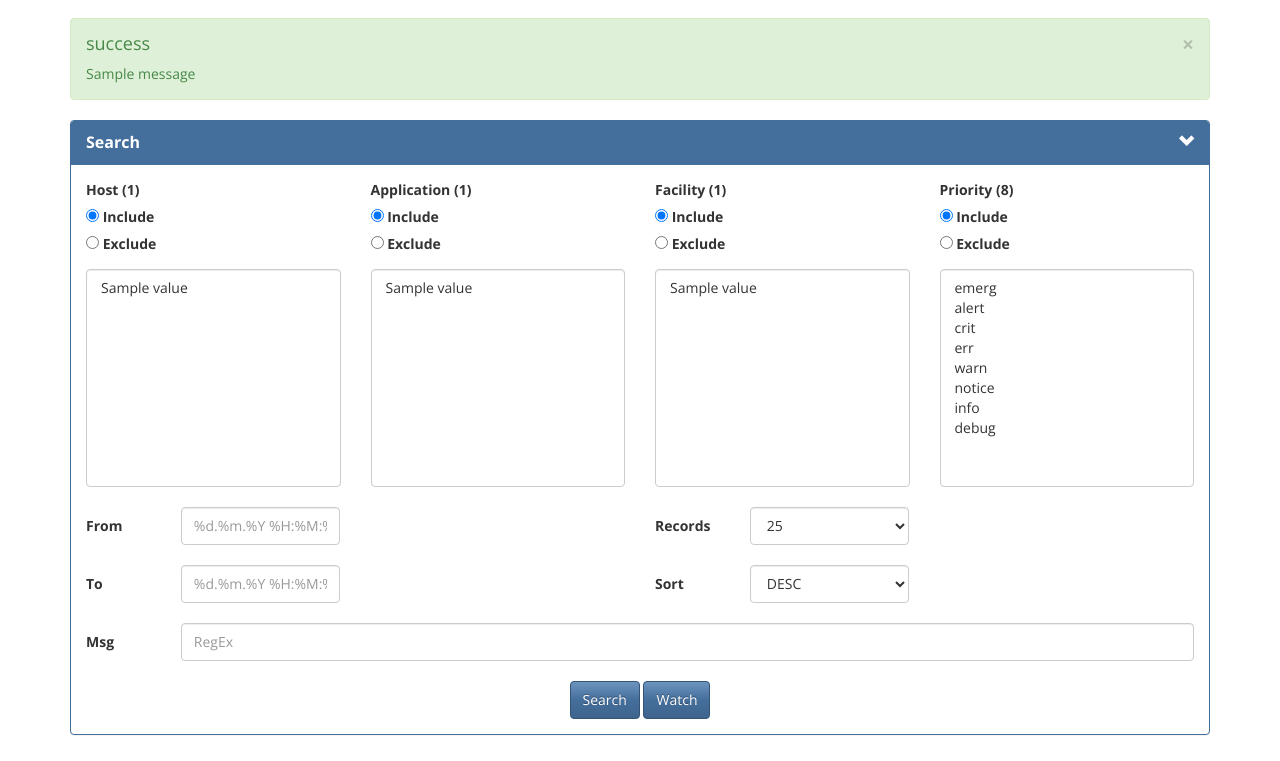
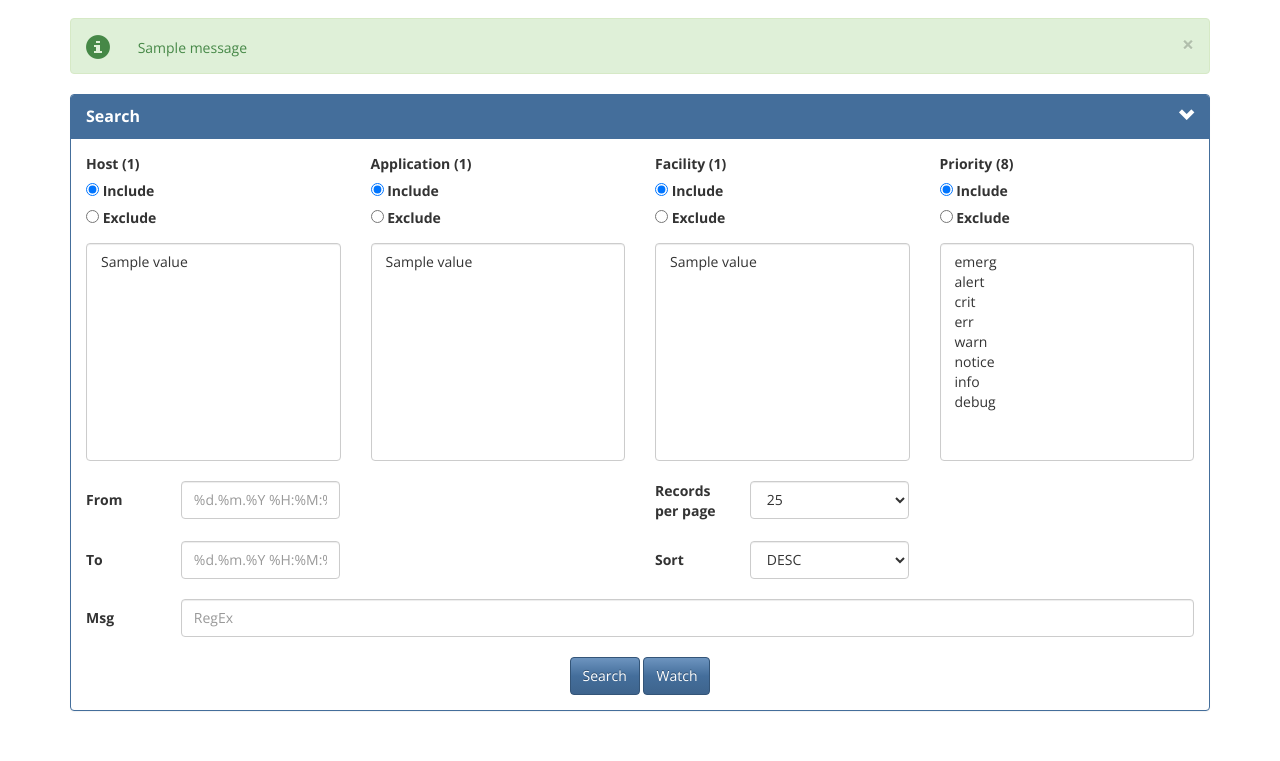
Before and after one commit to icoz/pysymo, a Flask app: page /search in a window 1280 px wide. Shown: the part 52-813 px from the top of the page. After the commit the page ends 763 px from the top, so only its background shows below. Run offline with Flask 2, Linux system fonts and the light colour scheme; the visitor is signed in with stand-in values (Sample User, id 1); one stand-in notice (Sample message) is shown; a database or web service that is not in the repository returns one stand-in record (values such as "Sample title"); parts of the project's set-up code (start-up, migrations or seed data) failed here and were passed over; some libraries are stand-ins or nearby versions.

Commit message:
More L10n

```diff
--- a/app/forms.py
+++ b/app/forms.py
@@ -40,7 +40,7 @@ class RequestForm(Form):
     date_to = DateTimeField(lazy_gettext('To'), [validators.optional()], format=DATETIME_FORMAT)
 
     # RECORDS PER PAGE
-    records_per_page = SelectField(lazy_gettext('Records'),
+    records_per_page = SelectField(lazy_gettext('Records per page'),
                                    choices=[(i, i) for i in (10, 25, 50, 100, 500)],
                                    coerce=int,
                                    default=25)
--- a/app/templates/base.html
+++ b/app/templates/base.html
@@ -73,7 +73,14 @@
                         {% for category, message in messages %}
                             <div class="alert alert-{{ category }}">
                                 <a class="close" data-dismiss="alert" href="#">&times;</a>
-                                <h4>{{ category }}</h4> {{ message }}
+                                {% if category == 'danger' %}
+                                    <span class="glyphicon glyphicon-exclamation-sign" style="font-size: 24px; vertical-align: bottom">&nbsp;</span>
+                                {% elif category == 'warning' %}
+                                    <span class="glyphicon glyphicon-warning-sign" style="font-size: 24px; vertical-align: bottom">&nbsp;</span>
+                                {% elif category == 'success' %}
+                                    <span class="glyphicon glyphicon-info-sign" style="font-size: 24px; vertical-align: bottom">&nbsp;</span>
+                                {% endif %}
+                                {{ message }}
                             </div>
                         {% endfor %}
                     </div>
--- a/app/templates/search.html
+++ b/app/templates/search.html
@@ -13,6 +13,7 @@
         {% if form.watch.data == '1' %}
             <div class="panel-heading panel-title">
                 <a data-toggle="collapse" href="#collapseSearch" class="collapsed">
+                    {# FIXME (IL): Translate (see https://youtrack.jetbrains.com/issue/PY-14055) #}
                     <b>Search - watch mode (autorefresh in {{ config['WATCH_MODE_REFRESH_INTERVAL'] }} seconds)</b>
                     {# <b>{{ _('Search - watch mode, autorefresh in %(art)s seconds', art = config['WATCH_MODE_REFRESH_INTERVAL']) }}</b>  #}
                 </a>
@@ -72,7 +73,7 @@
                                     &nbsp;
                                 </div>
 
-                                {{ form.records_per_page.label(class='col-md-1 control-label') }}
+                                {{ form.records_per_page.label(class='col-md-1 control-label', style="padding-top: 0px;") }}
                                 <div class="col-md-2">
                                     {{ form.records_per_page(class="form-control") }}
                                 </div>
@@ -116,6 +117,7 @@
                     <br>
                     <div class="row text-center">
                         <button type="submit" class="btn btn-default btn-primary" onclick="do_search()" title="{{ _('Search records, pagination enabled') }}">{{ _('Search') }}</button>
+                        {# FIXME (IL): Translate (see https://youtrack.jetbrains.com/issue/PY-14055) #}
                         <button type="submit" class="btn btn-default btn-primary" onclick="do_watch()" title="Search only first page. Autorefresh in {{ config['WATCH_MODE_REFRESH_INTERVAL'] }} seconds, pagination disabled">{{ _('Watch') }}</button>
                     </div>
                 </form>
--- a/app/views.py
+++ b/app/views.py
@@ -164,13 +164,13 @@ def get_locale():
 
 @app.errorhandler(401)
 def page_not_found(e):
-    flash('401 - Unauthorized', 'danger')
+    flash(gettext('401 - Unauthorized'), 'danger')
     return redirect(url_for('login'))
 
 
 @app.errorhandler(404)
 def page_not_found(e):
-    flash('404 - Page not found', 'danger')
+    flash(gettext('404 - Page not found'), 'danger')
     return redirect(url_for('home'))
 
 
```
Also changed, not shown: app/templates/charts.html (+9 -8 lines), app/translations/ru/LC_MESSAGES/messages.po.
